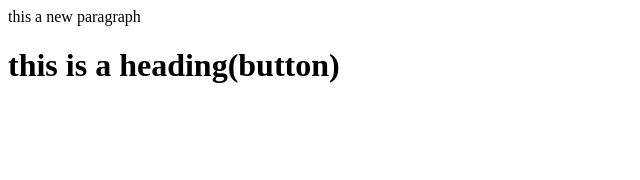
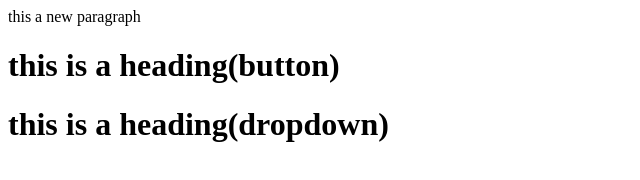
Before and after one commit to rithikaanamoni/localrepo, a plain HTML site: page index.html in a window 1280 px wide. Shown: the whole page, without its empty margins (0-640 px from the left). Drawn offline with Linux system fonts and the light colour scheme.

Commit message:
added new line

```diff
--- a/index.html
+++ b/index.html
@@ -1,2 +1,3 @@
 <p>this a new paragraph</p>
 <h1>this is a heading(button)</h1>
+<h1>this is a heading(dropdown)</h1>
```
